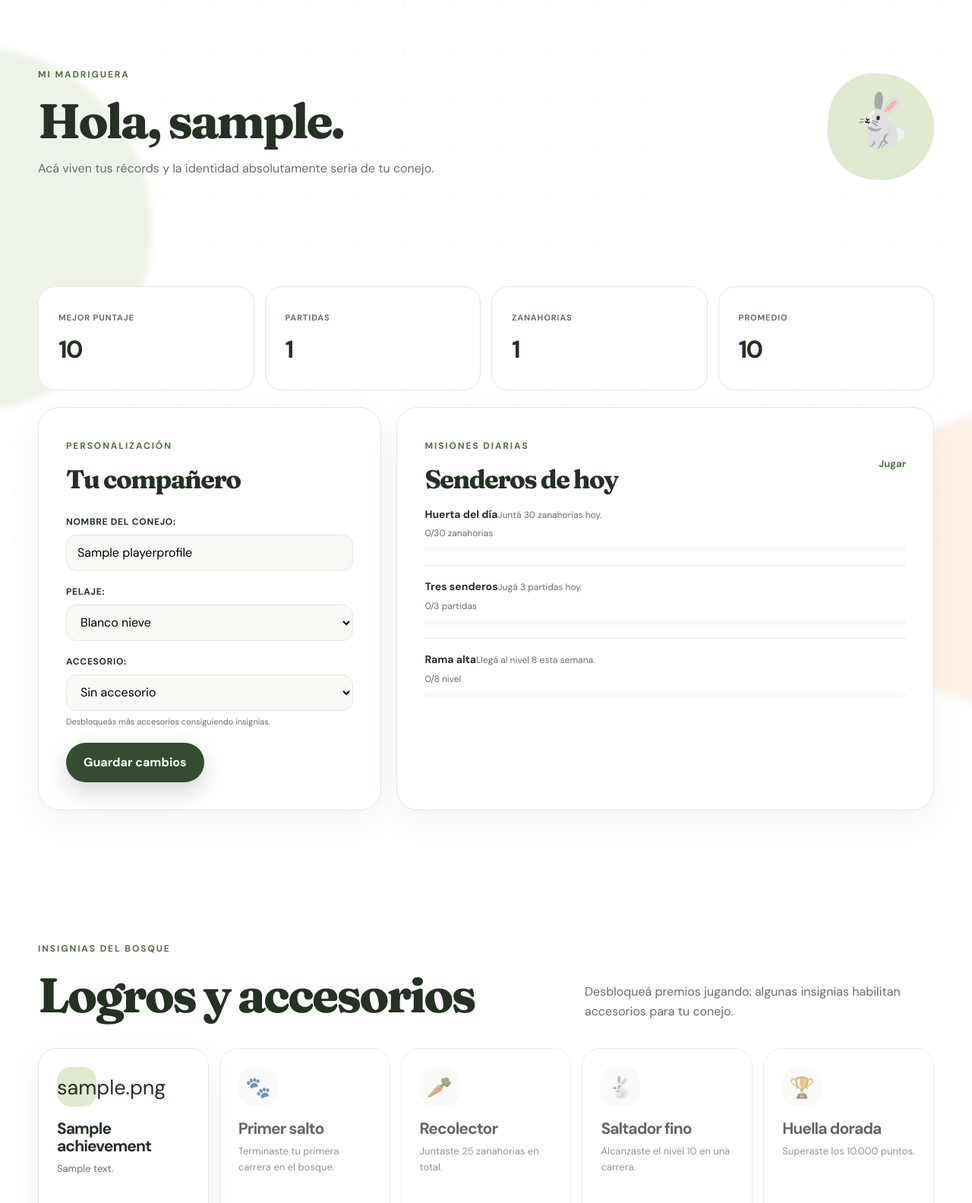
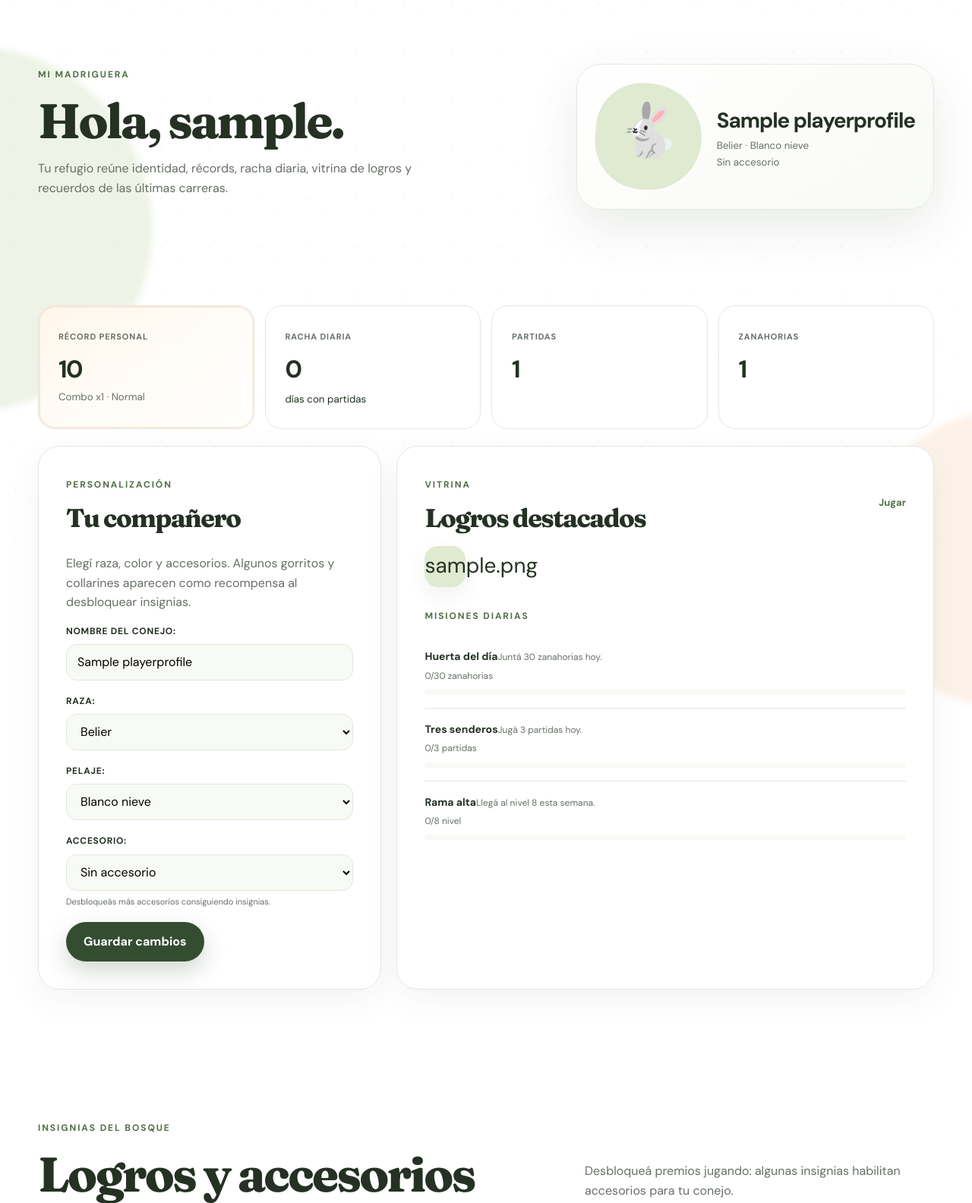
Before and after one commit to lu-developer476/Bunny-Quest, a Django app: page /cuenta/perfil/ in a window 1280 px wide. Shown: the part 79-1663 px from the top of the page at 76% size. Run offline with Django 5.2, Linux system fonts and the light colour scheme; a user stored in the database is signed in; tables that the repository leaves empty hold one stand-in row (values such as "Sample post").

Commit message:
Add sound polish burrow profile and challenge modes (#9)

```diff
--- a/core/forms.py
+++ b/core/forms.py
@@ -49,7 +49,7 @@ class ProfileForm(forms.ModelForm):
 
     class Meta:
         model = PlayerProfile
-        fields = ("bunny_name", "bunny_color", "bunny_accessory")
+        fields = ("bunny_name", "bunny_breed", "bunny_color", "bunny_accessory")
         widgets = {
             "bunny_name": forms.TextInput(attrs={"maxlength": 24}),
         }
--- a/core/views.py
+++ b/core/views.py
@@ -43,7 +43,11 @@ def game(request):
 def leaderboard(request):
     period = request.GET.get("period", "all")
     board = request.GET.get("board", "score")
-    scores = GameScore.objects.select_related("user", "user__player_profile")
+    mode = request.GET.get("mode", GameSession.MODE_NORMAL)
+    valid_modes = {key for key, _ in GameSession.GAME_MODES}
+    if mode not in valid_modes:
+        mode = GameSession.MODE_NORMAL
+    scores = GameScore.objects.select_related("user", "user__player_profile").filter(mode=mode)
     today = timezone.localdate()
     week_start = today - timedelta(days=today.weekday())
 
@@ -95,6 +99,8 @@ def leaderboard(request):
             "period_label": period_label,
             "board": board,
             "board_title": board_title,
+            "mode": mode,
+            "game_modes": GameSession.GAME_MODES,
             "my_position": my_position,
             "my_scores": my_scores,
         },
@@ -135,7 +141,18 @@ def profile(request):
     else:
         form = ProfileForm(instance=player_profile, user=request.user)
 
-    scores = request.user.scores.all()[:10]
+    scores = list(request.user.scores.all()[:10])
+    best_score = request.user.scores.order_by("-score", "created_at").first()
+    best_combo_score = request.user.scores.order_by("-max_combo", "created_at").first()
+    for item in scores:
+        badges = []
+        if best_score and item.pk == best_score.pk:
+            badges.append("récord")
+        if best_combo_score and item.pk == best_combo_score.pk and item.max_combo >= 5:
+            badges.append("combo")
+        if best_score and item.pk != best_score.pk and best_score.score and item.score >= best_score.score * 0.9:
+            badges.append("casi")
+        item.profile_badges = badges
     stats = request.user.scores.aggregate(
         games=Count("id"),
         best_score=Max("score"),
@@ -151,19 +168,43 @@ def profile(request):
             "stats": stats,
             "achievement_cards": achievements_for_profile(request.user),
             "daily_missions": daily_missions_for(request.user),
+            "best_score": best_score,
+            "daily_streak": _daily_streak(request.user),
         },
     )
+
+
+def _daily_streak(user):
+    dates = list(user.scores.datetimes("created_at", "day", order="DESC"))
+    streak = 0
+    expected = timezone.localdate()
+    for value in dates:
+        played_date = timezone.localtime(value).date()
+        if played_date == expected:
+            streak += 1
+            expected -= timedelta(days=1)
+        elif played_date < expected:
+            break
+    return streak
 
 
 @require_POST
 def api_start_session(request: HttpRequest):
     active_cutoff = timezone.now() - timedelta(hours=2)
     GameSession.objects.filter(used=False, started_at__lt=active_cutoff).update(used=True)
+    try:
+        data = json.loads(request.body or "{}")
+    except json.JSONDecodeError:
+        data = {}
+    mode = str(data.get("mode", GameSession.MODE_NORMAL))
+    if mode not in {key for key, _ in GameSession.GAME_MODES}:
+        mode = GameSession.MODE_NORMAL
     session = GameSession.objects.create(
         user=request.user if request.user.is_authenticated else None,
         user_agent=request.headers.get("User-Agent", "")[:255],
+        mode=mode,
     )
-    return JsonResponse({"token": str(session.token), "started_at": session.started_at.isoformat()})
+    return JsonResponse({"token": str(session.token), "started_at": session.started_at.isoformat(), "mode": session.mode})
 
 
 @require_POST
@@ -225,12 +266,13 @@ def api_submit_score(request: HttpRequest):
             carrots=carrots,
             level=level,
             max_combo=max_combo,
+            mode=game_session.mode,
             duration_ms=duration_ms,
         )
 
     unlocked = unlock_achievements_for(request.user) if request.user.is_authenticated else []
-    rank = GameScore.objects.filter(score__gt=record.score).count() + 1
-    next_rival_record = GameScore.objects.filter(score__gt=record.score).order_by("score", "created_at").first()
+    rank = GameScore.objects.filter(mode=record.mode, score__gt=record.score).count() + 1
+    next_rival_record = GameScore.objects.filter(mode=record.mode, score__gt=record.score).order_by("score", "created_at").first()
     next_rival = None
     if next_rival_record:
         next_rival = {
@@ -255,7 +297,7 @@ def api_submit_score(request: HttpRequest):
 @require_GET
 def api_leaderboard(request):
     rows = list(
-        GameScore.objects.values("nickname", "score", "carrots", "level", "created_at")[:10]
+        GameScore.objects.filter(mode=request.GET.get("mode", GameSession.MODE_NORMAL)).values("nickname", "score", "carrots", "level", "created_at")[:10]
     )
     for row in rows:
         row["created_at"] = row["created_at"].isoformat()
--- a/static/css/styles.css
+++ b/static/css/styles.css
@@ -319,3 +319,19 @@ kbd { padding: 4px 7px; border: 1px solid var(--line); border-bottom-width: 3px;
   .achievement-grid { grid-template-columns: 1fr; }
   .mission-card, .live-board { grid-column: auto; }
 }
+.challenge-picker { display: grid; grid-template-columns: repeat(2, 1fr); gap: 8px; margin: 14px 0; padding: 12px; border: 1px solid var(--line); border-radius: 18px; background: var(--cream); text-align: left; }
+.challenge-picker legend { padding: 0 6px; color: var(--leaf-dark); font-size: 11px; font-weight: 900; letter-spacing: .1em; text-transform: uppercase; }
+.challenge-picker label { display: flex; align-items: center; gap: 7px; color: var(--muted); font-size: 12px; font-weight: 700; }
+.burrow-header { align-items: stretch; }
+.burrow-bunny-card { display: flex; align-items: center; gap: 20px; min-width: 320px; padding: 24px; border: 1px solid var(--line); border-radius: 32px; background: linear-gradient(145deg, #fff, #f8faf5); box-shadow: var(--shadow); }
+.burrow-bunny-card strong { display: block; font-size: 28px; letter-spacing: -.04em; }
+.burrow-bunny-card small, .highlight-stat small, .form-note { display: block; color: var(--muted); }
+.color-caramel { background: #e8b778; }
+.color-patch { background: linear-gradient(135deg, #f8faf5 0 48%, #b98262 49% 64%, #f8faf5 65%); }
+.burrow-stats .highlight-stat { background: linear-gradient(145deg, #fff7ec, #fff); box-shadow: inset 0 0 0 2px rgba(237,133,64,.16); }
+.achievement-shelf { display: flex; flex-wrap: wrap; gap: 10px; margin: 18px 0 24px; }
+.achievement-shelf span { display: grid; place-items: center; width: 54px; height: 54px; border-radius: 18px; background: var(--leaf-light); font-size: 28px; box-shadow: 0 10px 25px rgba(52,76,45,.08); }
+.run-tag { display: inline-block; margin-left: 7px; padding: 3px 8px; border-radius: 999px; color: #9a561f; background: #fff0dc; font-size: 11px; font-style: normal; font-weight: 900; text-transform: uppercase; }
+.profile-bunny.accessory-cap::after { content: '🧢'; position: absolute; transform: translate(0, -54px); font-size: 30px; }
+.profile-bunny.accessory-collar::after { content: '📿'; position: absolute; transform: translate(2px, 42px); font-size: 24px; }
+@media (max-width: 720px) { .challenge-picker { grid-template-columns: 1fr; } .burrow-bunny-card { min-width: 0; width: 100%; } }
--- a/templates/core/profile.html
+++ b/templates/core/profile.html
@@ -1,57 +1,52 @@
 {% extends "base.html" %}
 {% block title %}Mi madriguera · Conejo Aventura{% endblock %}
 {% block content %}
-<section class="page-header container profile-header">
-  <div><span class="eyebrow">Mi madriguera</span><h1>Hola, {{ user.username }}.</h1><p>Acá viven tus récords y la identidad absolutamente seria de tu conejo.</p></div>
-  <div class="profile-bunny color-{{ user.player_profile.bunny_color }} accessory-{{ user.player_profile.bunny_accessory }}" aria-hidden="true">🐇</div>
+<section class="page-header container profile-header burrow-header">
+  <div><span class="eyebrow">Mi madriguera</span><h1>Hola, {{ user.username }}.</h1><p>Tu refugio reúne identidad, récords, racha diaria, vitrina de logros y recuerdos de las últimas carreras.</p></div>
+  <article class="burrow-bunny-card">
+    <span class="profile-bunny color-{{ user.player_profile.bunny_color }} accessory-{{ user.player_profile.bunny_accessory }}" aria-hidden="true">🐇</span>
+    <div><strong>{{ user.player_profile.bunny_name }}</strong><small>{{ user.player_profile.get_bunny_breed_display }} · {{ user.player_profile.get_bunny_color_display }}</small><small>{{ user.player_profile.get_bunny_accessory_display }}</small></div>
+  </article>
 </section>
 <section class="section container">
-  <div class="stats-grid">
-    <div class="stat-card"><span>Mejor puntaje</span><strong>{{ stats.best_score|default:0 }}</strong></div>
+  <div class="stats-grid burrow-stats">
+    <div class="stat-card highlight-stat"><span>Récord personal</span><strong>{{ stats.best_score|default:0 }}</strong>{% if best_score %}<small>Combo x{{ best_score.max_combo }} · {{ best_score.get_mode_display }}</small>{% endif %}</div>
+    <div class="stat-card"><span>Racha diaria</span><strong>{{ daily_streak }}</strong><small>días con partidas</small></div>
     <div class="stat-card"><span>Partidas</span><strong>{{ stats.games|default:0 }}</strong></div>
     <div class="stat-card"><span>Zanahorias</span><strong>{{ stats.carrots|default:0 }}</strong></div>
-    <div class="stat-card"><span>Promedio</span><strong>{{ stats.average|floatformat:0|default:0 }}</strong></div>
   </div>
   <div class="profile-grid">
     <div class="form-card">
       <span class="eyebrow">Personalización</span><h2>Tu compañero</h2>
+      <p class="form-note">Elegí raza, color y accesorios. Algunos gorritos y collarines aparecen como recompensa al desbloquear insignias.</p>
       <form method="post" class="styled-form">{% csrf_token %}{{ form.as_p }}<button class="button button-primary" type="submit">Guardar cambios</button></form>
     </div>
-    <div class="history-card">
-      <div class="card-header"><div><span class="eyebrow">Misiones diarias</span><h2>Senderos de hoy</h2></div><a href="{% url 'game' %}">Jugar</a></div>
-      <div class="mission-list">
+    <div class="history-card burrow-showcase">
+      <div class="card-header"><div><span class="eyebrow">Vitrina</span><h2>Logros destacados</h2></div><a href="{% url 'game' %}">Jugar</a></div>
+      <div class="achievement-shelf">
+        {% for card in achievement_cards %}
+          {% if card.unlocked %}<span title="{{ card.achievement.name }}">{{ card.achievement.icon }}</span>{% endif %}
+        {% empty %}{% endfor %}
+      </div>
+      <span class="eyebrow">Misiones diarias</span><div class="mission-list">
         {% for mission in daily_missions %}
-          <article class="mission-row {% if mission.completed %}completed{% endif %}">
-            <div><strong>{{ mission.title }}</strong><span>{{ mission.description }}</span></div>
-            <small>{{ mission.progress }}/{{ mission.goal }} {{ mission.unit }}</small>
-            <i style="--progress: {{ mission.percent }}%"></i>
-          </article>
+          <article class="mission-row {% if mission.completed %}completed{% endif %}"><div><strong>{{ mission.title }}</strong><span>{{ mission.description }}</span></div><small>{{ mission.progress }}/{{ mission.goal }} {{ mission.unit }}</small><i style="--progress: {{ mission.percent }}%"></i></article>
         {% endfor %}
       </div>
     </div>
   </div>
 </section>
 <section class="section container profile-rewards">
-  <div class="section-heading">
-    <div><span class="eyebrow">Insignias del bosque</span><h2>Logros y accesorios</h2></div>
-    <p>Desbloqueá premios jugando: algunas insignias habilitan accesorios para tu conejo.</p>
-  </div>
+  <div class="section-heading"><div><span class="eyebrow">Insignias del bosque</span><h2>Logros y accesorios</h2></div><p>Desbloqueá premios jugando: algunas insignias habilitan accesorios para tu conejo.</p></div>
   <div class="achievement-grid">
     {% for card in achievement_cards %}
-      <article class="achievement-card {% if card.unlocked %}unlocked{% endif %}">
-        <span class="achievement-icon">{{ card.achievement.icon }}</span>
-        <h3>{{ card.achievement.name }}</h3>
-        <p>{{ card.achievement.description }}</p>
-        {% if card.achievement.accessory_reward %}<small>Premio: {{ card.achievement.get_accessory_reward_display }}</small>{% endif %}
-        <div class="progress-track"><i style="--progress: {{ card.percent }}%"></i></div>
-        <strong>{{ card.progress }}/{{ card.achievement.threshold }}</strong>
-      </article>
+      <article class="achievement-card {% if card.unlocked %}unlocked{% endif %}"><span class="achievement-icon">{{ card.achievement.icon }}</span><h3>{{ card.achievement.name }}</h3><p>{{ card.achievement.description }}</p>{% if card.achievement.accessory_reward %}<small>Premio: {{ card.achievement.get_accessory_reward_display }}</small>{% endif %}<div class="progress-track"><i style="--progress: {{ card.percent }}%"></i></div><strong>{{ card.progress }}/{{ card.achievement.threshold }}</strong></article>
     {% endfor %}
   </div>
   <div class="history-card profile-history">
-    <div class="card-header"><div><span class="eyebrow">Últimas carreras</span><h2>Historial</h2></div><a href="{% url 'game' %}">Jugar</a></div>
+    <div class="card-header"><div><span class="eyebrow">Últimas carreras</span><h2>Historial emocional</h2></div><a href="{% url 'game' %}">Jugar</a></div>
     <ol class="history-list">
-      {% for item in scores %}<li><span><strong>{{ item.score }}</strong><small>{{ item.created_at|date:"d/m/Y H:i" }}</small></span><span>🥕 {{ item.carrots }} · Nv. {{ item.level }} · Combo x{{ item.max_combo }}</span></li>
+      {% for item in scores %}<li><span><strong>{{ item.score }}</strong><small>{{ item.created_at|date:"d/m/Y H:i" }} · {{ item.get_mode_display }}</small></span><span>🥕 {{ item.carrots }} · Nv. {{ item.level }} · Combo x{{ item.max_combo }}{% for badge in item.profile_badges %}<em class="run-tag">{{ badge }}</em>{% endfor %}</span></li>
       {% empty %}<li class="empty-state">Todavía no jugaste. Nube empieza a sospechar que le temés a los troncos.</li>{% endfor %}
     </ol>
   </div>
```
Also changed, not shown: core/models.py (+27 -1 lines), static/js/game.js (+45 -18 lines), templates/core/game.html (+10 -1 lines), templates/core/leaderboard.html (+12 -9 lines), core/migrations/0004_remove_gamescore_score_rank_idx_gamescore_mode_and_more.py (added).
